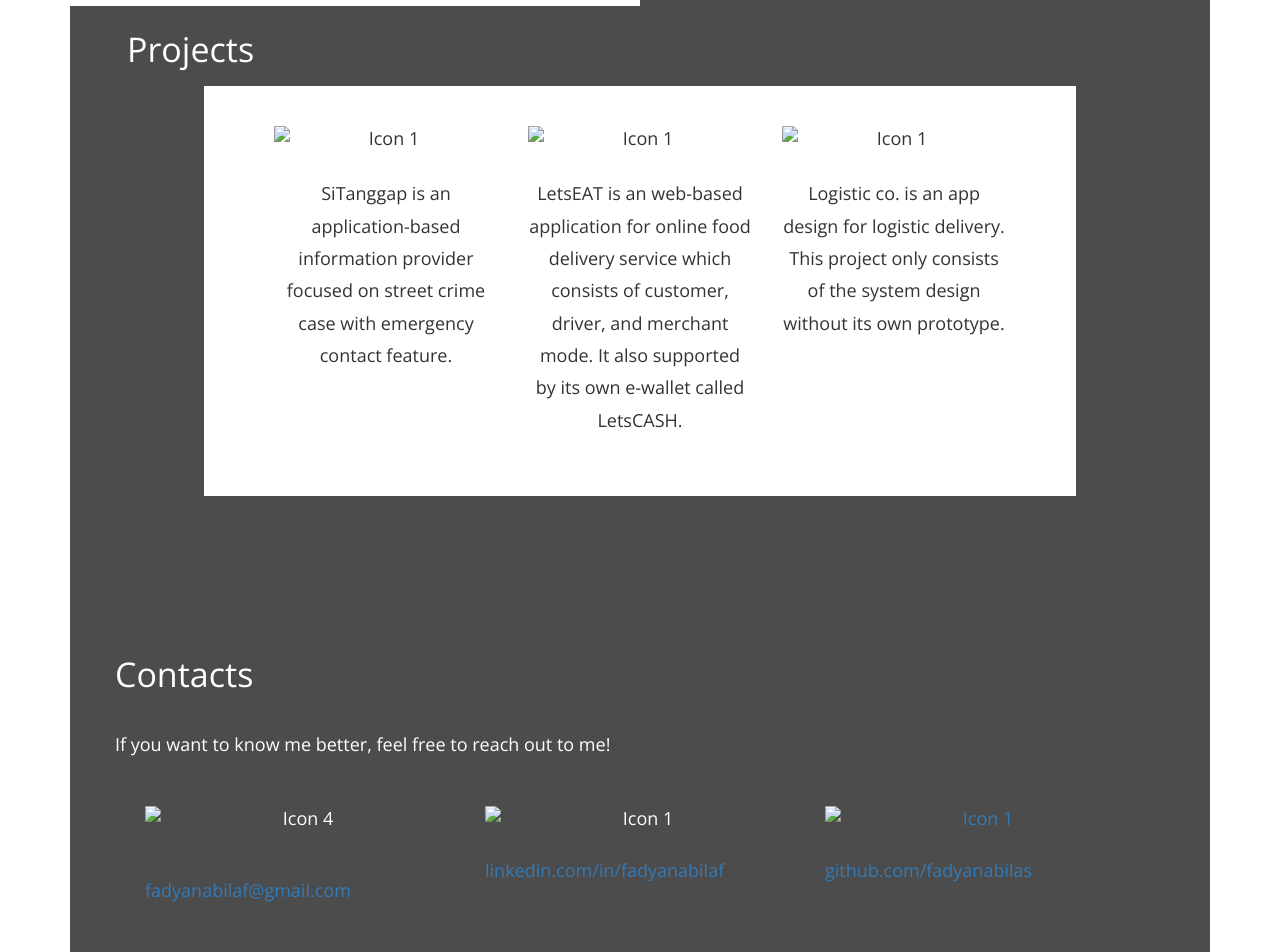
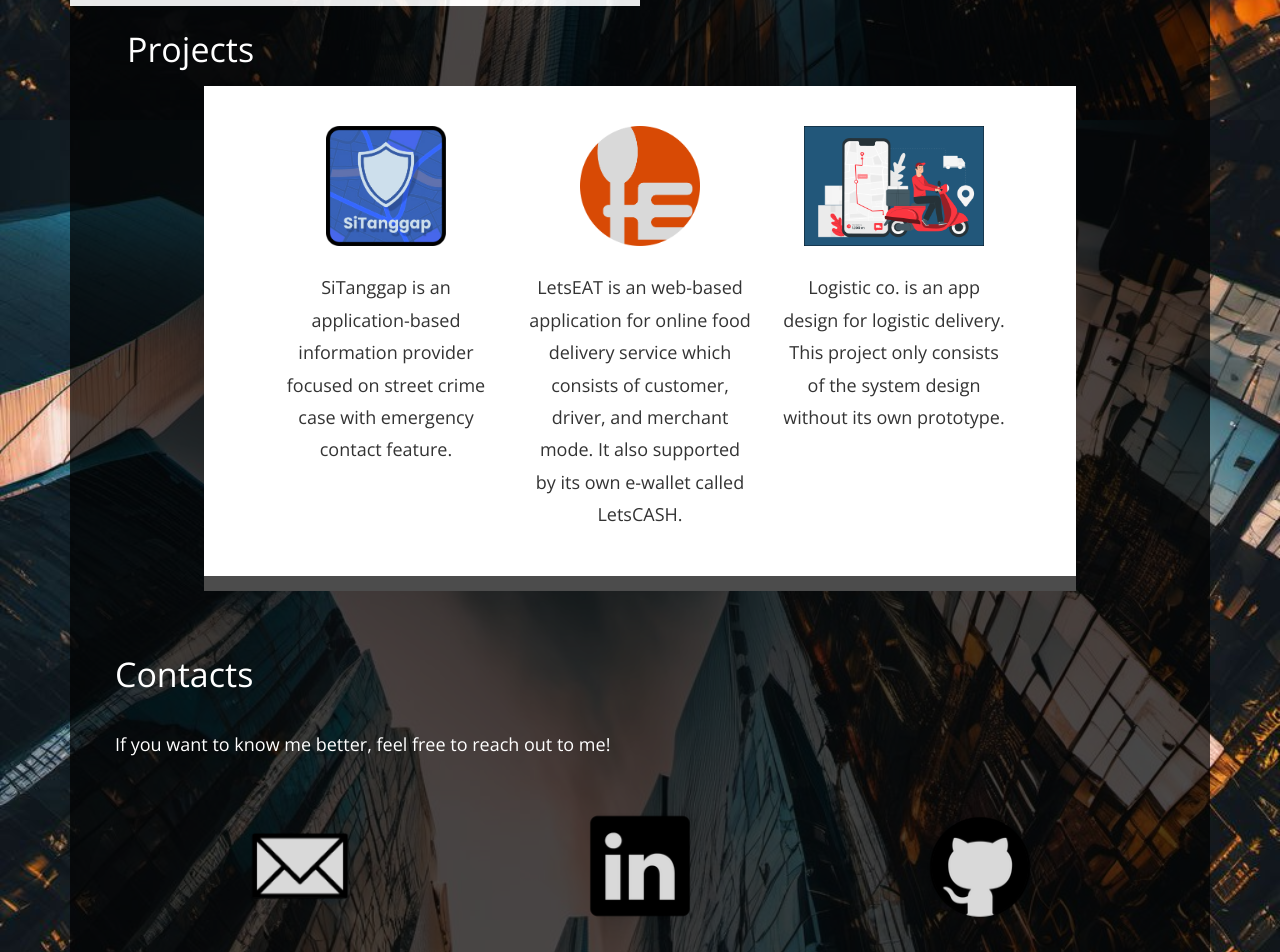
Before and after one commit to fadyanabila/ProyekPertamaDeploy, a plain HTML site: page www/index.html in a window 1280 px wide. Shown: the part 1160-2112 px from the top of the page. Drawn offline with nearby package versions, Linux system fonts and the light colour scheme.

Commit message:
update revisi

```diff
--- a/www/css/templatemo-style.css
+++ b/www/css/templatemo-style.css
@@ -22,7 +22,7 @@ a:focus {
 body{
     margin:0;
     padding:0;
-    background-image:url(../images/output_2866845066_0.jpg);
+    background-image:url(../img/output_2866845066_0.jpg);
     background-repeat:repeat-y;
     background-size:cover;
     background-attachment: fixed;
--- a/www/index.html
+++ b/www/index.html
@@ -17,7 +17,7 @@
   <div class="container">
     <section class="col-md-12 content" id="landing page">
       <div class="col-lg-6 col-md-6 content-item tm-black-translucent-bg tm-logo-box center-block">
-        <img src="images/image(1).png" alt="Icon 1" class="tm-icon center-block tm-box-center">
+        <img src="img/image(1).png" alt="Icon 1" class="tm-icon center-block tm-box-center">
         <h1 class="text-uppercase">Fadya's Portfolio</h1>
 
       </div>
@@ -39,7 +39,7 @@
       <div
         class="col-lg-6 col-md-6 col-sm-12 content-item tm-black-translucent-bg tm-services-section-padding tm-box-center">
         <div class="tm-border-box tm-gray-border-br tm-left-col center-block">
-          <img src="images/Pas Foto_Fadya Nabila Fajarpoetri.jpg" alt="Image 1" class="tm-img tm-img-tl center-block">
+          <img src="img/Pas Foto_Fadya Nabila Fajarpoetri.jpg" alt="Image 1" class="tm-img tm-img-tl center-block">
         </div>
       </div>
     </section>
@@ -54,21 +54,21 @@
         <div class="tm-float-section-body tm-white-bg">
           <div class="col-lg-12">
             <div class="col-md-4 col-lg-4">
-              <img src="images/1694405364731.png" alt="Icon 1" class="tm-icon center-block tm-box-center">
+              <img src="img/1694405364731.png" alt="Icon 1" class="tm-icon center-block tm-box-center">
               </br>
               <p class="text-center">SiTanggap is an application-based information provider focused on street crime
                 case
                 with emergency contact feature.</p>
             </div>
             <div class="col-md-4 col-lg-4">
-              <img src="images/Group 66.png" alt="Icon 1" class="tm-icon center-block tm-box-center">
+              <img src="img/Group 66.png" alt="Icon 1" class="tm-icon center-block tm-box-center">
               </br>
               <p class="text-center">LetsEAT is an web-based application for online food delivery service which
                 consists
                 of customer, driver, and merchant mode. It also supported by its own e-wallet called LetsCASH.</p>
             </div>
             <div class="col-md-4 col-lg-4">
-              <img src="images/3333446 2.png" alt="Icon 1" class="tm-icon center-block tm-box-center">
+              <img src="img/3333446 2.png" alt="Icon 1" class="tm-icon center-block tm-box-center">
               </br>
               <p class="text-center">Logistic co. is an app design for logistic delivery. This project only consists
                 of
@@ -88,19 +88,13 @@
         <div class="tm-white-bg">
           <div class="col-lg-12">
             <div class="col-md-4 col-lg-4">
-              <img src="images/email2.png" alt="Icon 4" class="tm-icon center-block tm-box-center tm-gray-border">
-              </br>
-              <a href="mailto:fadyanabilaf@gmail.com"><p class="text-center"> </p>fadyanabilaf@gmail.com</p></a>
+              <a href="mailto:fadyanabilaf@gmail.com"> <img src="img/email2.png" alt="Icon 4" class="tm-icon center-block tm-box-center tm-gray-border"> </a>
             </div>
             <div class="col-md-4 col-lg-4">
-              <img src="images/linkedin.png" alt="Icon 1" class="tm-icon center-block tm-box-center tm-gray-border">
-              </br>
-              <a href="linkedin.com/in/fadyanabilaf" class="text-center">linkedin.com/in/fadyanabilaf</p>
+              <a href="linkedin.com/in/fadyanabilaf"> <img src="img/linkedin.png" alt="Icon 1" class="tm-icon center-block tm-box-center tm-gray-border"> </a>
             </div>
             <div class="col-md-4 col-lg-4">
-              <img src="images/github.png" alt="Icon 1" class="tm-icon center-block tm-box-center tm-gray-border">
-              </br>
-              <a href="github.com/fadyanabila" class="text-center">github.com/fadyanabilas</p>
+              <a href="github.com/fadyanabila"><img src="img/github.png" alt="Icon 1" class="tm-icon center-block tm-box-center tm-gray-border"></a>
             </div>
           </div>
         </div>
```
Also changed, not shown: 1 other file.
